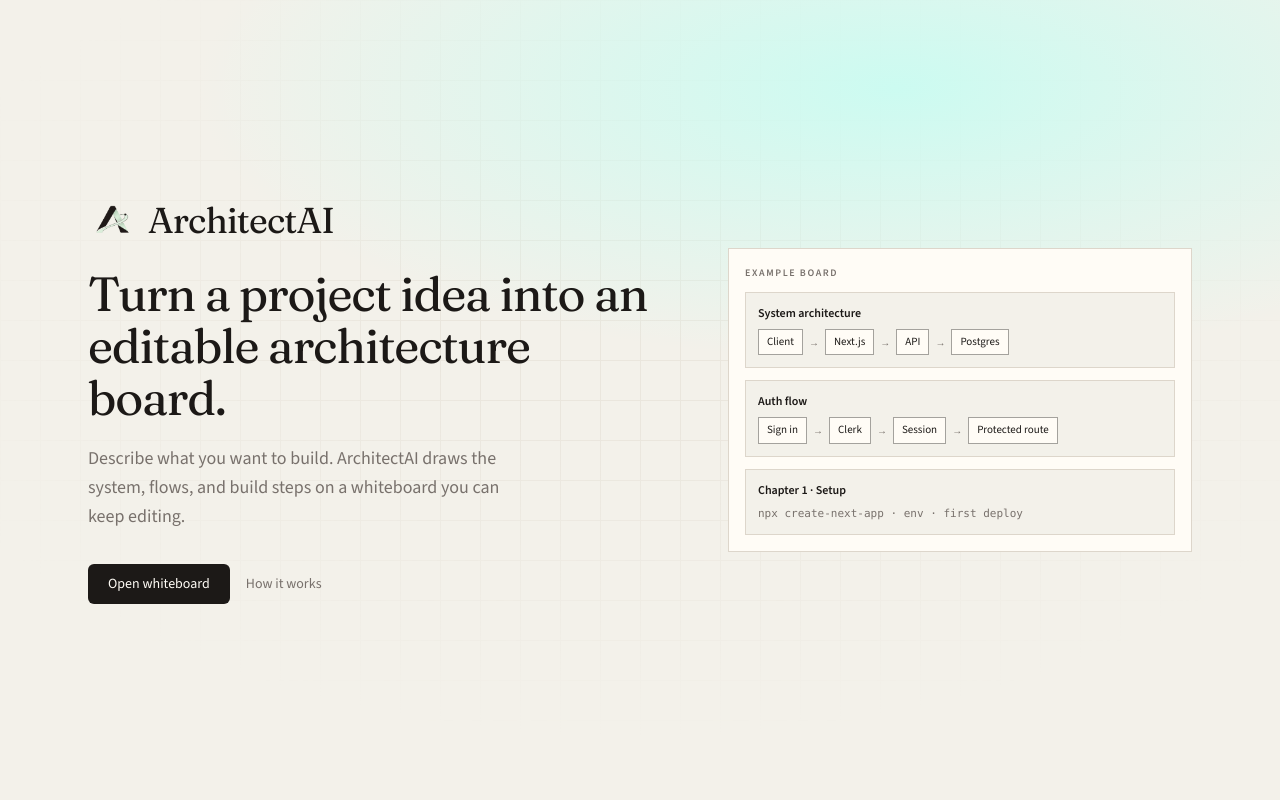
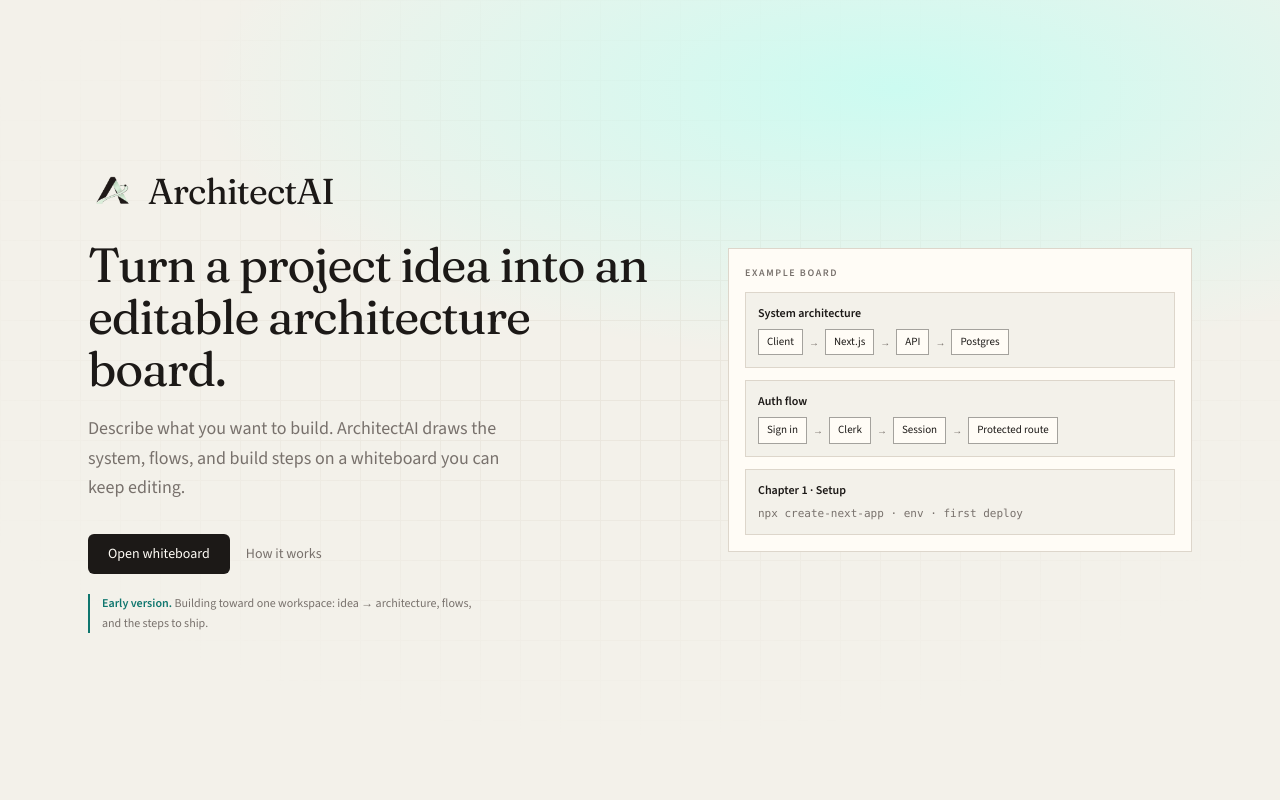
Before and after one commit to sumitjhacodes/ArchitectAI, a Next.js app: page / in a window 1280 px wide. Shown: the top 800 px of the page. Built offline with nearby package versions, Linux system fonts and the light colour scheme.

Commit message:
Add a short early-version note under the homepage hero CTAs.

```diff
--- a/app/page.tsx
+++ b/app/page.tsx
@@ -59,6 +59,13 @@ export default function HomePage() {
                 How it works
               </a>
             </div>
+            <p className="mt-5 max-w-sm border-l-2 border-[var(--accent)] pl-3 text-xs leading-relaxed text-[var(--muted)]">
+              <span className="font-semibold text-[var(--accent)]">
+                Early version.
+              </span>{" "}
+              Building toward one workspace: idea → architecture, flows, and
+              the steps to ship.
+            </p>
           </div>
 
           <div
```
